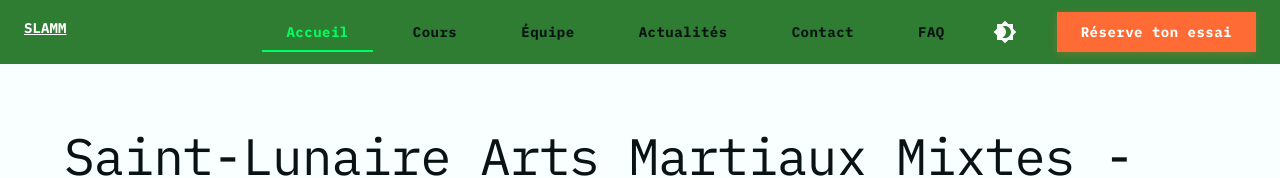
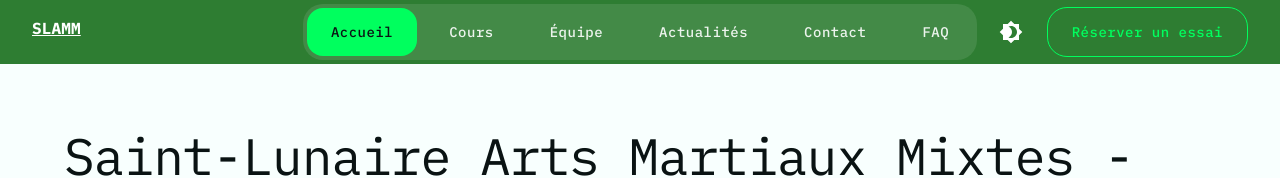
Before and after one commit to kevinbdx35/slamm_2, a React (Vite) app: page / in a window 1280 px wide. Shown: the top 178 px of the page. Built offline with nearby package versions, Linux system fonts and the light colour scheme.

Commit message:
nouveau menu

```diff
--- a/src/components/ContactGrid.jsx
+++ b/src/components/ContactGrid.jsx
@@ -7,7 +7,6 @@
 import LocationOnIcon from '@mui/icons-material/LocationOn';
 import InstagramIcon from '@mui/icons-material/Instagram';
 import DirectionsIcon from '@mui/icons-material/Directions';
-import EventAvailableIcon from '@mui/icons-material/EventAvailable';
 
 // Email protégé
 const emailUser = 'slamm35800';
@@ -114,7 +113,12 @@
             }
           }}
         >
-          <ContactInfo label="ADRESSE">
+          <ContactInfo label="SIÈGE SOCIAL">
+            Boulevard Flusson (Mairie)<br />
+            35800 Saint-Lunaire
+          </ContactInfo>
+
+          <ContactInfo label="LIEU D'ENTRAÎNEMENT">
             361 Rue de la Saudrais<br />
             35800 Saint-Lunaire
           </ContactInfo>
@@ -144,46 +148,6 @@
         </ContactCard>
       </Grid>
 
-      {/* Actions rapides - seulement en desktop */}
-      {!isMobile && (
-        <>
-          <Grid item xs={12} md={6}>
-            <ContactCard
-              icon={<EventAvailableIcon />}
-              title="Essai gratuit"
-              button={{
-                text: "Réserver",
-                href: "https://slamm.assoconnect.com/collect/description/586837-g-cours-d-essai",
-                sx: {
-                  "&:hover": {
-                    backgroundColor: '#00ff5e',
-                    color: '#0a1414',
-                    borderColor: '#00ff5e',
-                  },
-                }
-              }}
-            >
-              <ContactInfo label="COURS D'ESSAI">
-                Septembre-octobre : gratuit !<br />
-                Novembre-juin : 5€ par séance
-              </ContactInfo>
-            </ContactCard>
-          </Grid>
-
-          <Grid item xs={12} md={6}>
-            <ContactCard
-              icon={<DirectionsIcon />}
-              title="Horaires d'ouverture"
-            >
-              <ContactInfo label="CRÉNEAUX 2025-2026">
-                <strong>Lundi</strong> 18h00 → 19h15<br />
-                <strong>Mercredi</strong> 19h15 → 21h15<br />
-                <strong>Vendredi</strong> 19h30 → 21h00
-              </ContactInfo>
-            </ContactCard>
-          </Grid>
-        </>
-      )}
     </Grid>
   );
 }
--- a/src/components/Footer.jsx
+++ b/src/components/Footer.jsx
@@ -58,11 +58,22 @@
               Contact
             </Typography>
             <Stack spacing={1.5}>
-              <Box sx={{ display: 'flex', alignItems: 'center' }}>
-                <LocationOnIcon sx={{ mr: 1, fontSize: 20, color: 'primary.main' }} />
-                <Typography variant="body2" sx={{ opacity: 0.9 }}>
-                  361 Rue de la Saudrais<br />35800 Saint-Lunaire
-                </Typography>
+              <Box sx={{ display: 'flex', alignItems: 'flex-start' }}>
+                <LocationOnIcon sx={{ mr: 1, fontSize: 20, color: 'primary.main', mt: 0.2 }} />
+                <Box>
+                  <Typography variant="body2" sx={{ opacity: 0.9, fontWeight: 'bold' }}>
+                    Entraînements :
+                  </Typography>
+                  <Typography variant="body2" sx={{ opacity: 0.9 }}>
+                    361 Rue de la Saudrais<br />35800 Saint-Lunaire
+                  </Typography>
+                  <Typography variant="body2" sx={{ opacity: 0.9, fontWeight: 'bold', mt: 1 }}>
+                    Siège social :
+                  </Typography>
+                  <Typography variant="body2" sx={{ opacity: 0.9 }}>
+                    Boulevard Flusson (Mairie)<br />35800 Saint-Lunaire
+                  </Typography>
+                </Box>
               </Box>
               <Box sx={{ display: 'flex', alignItems: 'center' }}>
                 <PhoneIcon sx={{ mr: 1, fontSize: 20, color: 'primary.main' }} />
--- a/src/components/Menu.jsx
+++ b/src/components/Menu.jsx
@@ -332,63 +332,100 @@
   );
 
   const desktopMenu = (
-    <AppBar position="static" color="primary" enableColorOnDark>
-      <Toolbar sx={{ display: 'flex', justifyContent: 'space-between' }}>
+    <AppBar position="static" color="primary" elevation={1}>
+      <Toolbar sx={{
+        display: 'grid',
+        gridTemplateColumns: '1fr auto 1fr',
+        alignItems: 'center',
+        minHeight: '64px',
+        px: { xs: 2, sm: 3, md: 4 },
+      }}>
+        {/* Section gauche - Logo seul */}
+        <Box sx={{ display: 'flex', alignItems: 'center' }}>
           <Typography
-          variant="h6"
-          sx={{ fontWeight: 'bold', cursor: 'pointer' }}
+            variant="h5"
+            sx={{
+              fontWeight: 700,
+              cursor: 'pointer',
+            }}
             component={Link}
             to="/"
             color="inherit"
           >
             SLAMM
           </Typography>
-        <Box sx={{ display: 'flex', gap: 2, alignItems: 'center' }}>
-          {routes.map((item) => (
+        </Box>
+
+        {/* Navigation centrale */}
+        <Box sx={{
+          display: 'flex',
+          gap: 1,
+          alignItems: 'center',
+          backgroundColor: 'rgba(255, 255, 255, 0.1)',
+          borderRadius: '20px',
+          padding: '4px',
+        }}>
+          {routes.map((item) => {
+            const isActive = location.pathname === item.path;
+            return (
               <Button
                 key={item.label}
                 component={Link}
                 to={item.path}
                 sx={{
-                color: location.pathname === item.path ? '#00ff5e' : theme.palette.mode === 'dark' ? 'white' : theme.palette.text.primary,
-                fontWeight: location.pathname === item.path ? 'bold' : 600,
-                borderBottom: location.pathname === item.path ? '2px solid #00ff5e' : '2px solid transparent',
-                borderRadius: 0,
-                pb: 0.5,
-                transition: 'all 0.2s ease-in-out',
+                  minWidth: 'auto',
+                  px: 3,
+                  py: 1.5,
+                  borderRadius: '16px',
+                  textTransform: 'none',
+                  fontSize: '0.875rem',
+                  fontWeight: 500,
+                  color: isActive
+                    ? '#0a1414'
+                    : 'rgba(255, 255, 255, 0.9)',
+                  backgroundColor: isActive
+                    ? '#00ff5e'
+                    : 'transparent',
+                  transition: 'all 0.3s ease',
                   '&:hover': {
-                  backgroundColor: 'rgba(0, 255, 94, 0.1)',
-                  color: '#00ff5e',
-                  borderBottomColor: '#00ff5e',
+                    backgroundColor: isActive
+                      ? '#00ff5e'
+                      : 'rgba(255, 255, 255, 0.15)',
+                    transform: 'scale(1.02)',
                   },
                 }}
               >
                 {item.label}
               </Button>
-          ))}
+            );
+          })}
+        </Box>
+
+        {/* Section droite - Toggle + CTA */}
+        <Box sx={{ display: 'flex', justifyContent: 'flex-end', alignItems: 'center', gap: 2 }}>
           {ThemeToggleButton}
           <Button
-            variant="contained"
+            variant="outlined"
             href="https://slamm.assoconnect.com/collect/description/586837-g-cours-d-essai"
             target="_blank"
             rel="noopener"
             sx={{
-              ml: 2,
-              backgroundColor: '#ff6b35',
-              color: '#ffffff',
-              fontWeight: 'bold',
-              borderRadius: 0,
+              borderRadius: '20px',
               px: 3,
-              boxShadow: '0 2px 8px rgba(255, 107, 53, 0.3)',
+              py: 1.5,
+              textTransform: 'none',
+              fontWeight: 500,
+              fontSize: '0.875rem',
+              borderColor: '#00ff5e',
+              color: '#00ff5e',
               '&:hover': {
                 backgroundColor: '#00ff5e',
                 color: '#0a1414',
-                boxShadow: '0 0 20px rgba(0, 255, 94, 0.5)',
                 transform: 'scale(1.05)',
               },
             }}
           >
-            Réserve ton essai
+            Réserver un essai
           </Button>
         </Box>
       </Toolbar>
--- a/src/components/SeoHelmet.jsx
+++ b/src/components/SeoHelmet.jsx
@@ -23,11 +23,23 @@
     "email": "slamm35800@gmail.com",
     "address": {
       "@type": "PostalAddress",
-      "streetAddress": "361 Rue de la Saudrais",
+      "streetAddress": "Boulevard Flusson (Mairie)",
       "addressLocality": "Saint-Lunaire",
       "postalCode": "35800",
       "addressRegion": "Bretagne, Ille-et-Vilaine, Côte d'Émeraude",
       "addressCountry": "FR"
+    },
+    "location": {
+      "@type": "Place",
+      "name": "Lieu d'entraînement SLAMM",
+      "address": {
+        "@type": "PostalAddress",
+        "streetAddress": "361 Rue de la Saudrais",
+        "addressLocality": "Saint-Lunaire",
+        "postalCode": "35800",
+        "addressRegion": "Bretagne",
+        "addressCountry": "FR"
+      }
     },
     "geo": {
       "@type": "GeoCoordinates",
--- a/src/pages/ContactPage.jsx
+++ b/src/pages/ContactPage.jsx
@@ -75,7 +75,7 @@
             />
             <Marker position={position}>
               <Popup>
-                <strong>SLAMM MMA</strong><br />
+                <strong>SLAMM MMA - Lieu d'entraînement</strong><br />
                 361 Rue de la Saudrais<br />
                 35800 Saint-Lunaire
               </Popup>
--- a/src/pages/MentionsLegalesPage.jsx
+++ b/src/pages/MentionsLegalesPage.jsx
@@ -39,7 +39,14 @@
             </Typography>
 
             <Typography variant="body1" paragraph>
-              <strong>Adresse :</strong><br />
+              <strong>Siège social :</strong><br />
+              Boulevard Flusson (Mairie)<br />
+              35800 Saint-Lunaire<br />
+              France
+            </Typography>
+
+            <Typography variant="body1" paragraph>
+              <strong>Lieu d'entraînement :</strong><br />
               361 Rue de la Saudrais<br />
               35800 Saint-Lunaire<br />
               France
```
Lines whose indentation alone changed are shown as unchanged.
